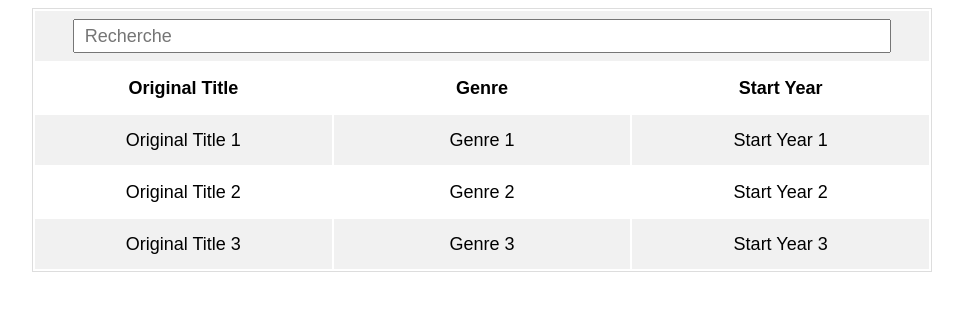
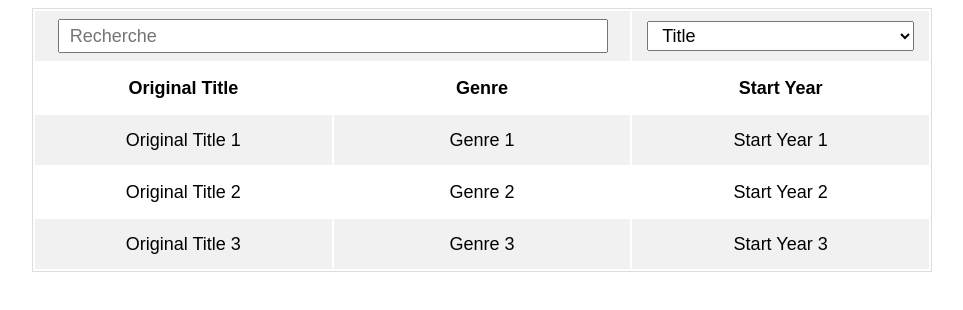
Before and after one commit to SimoMazil/angular-test, an Angular app: page / in a window 1280 px wide. Shown: the top 310 px of the page, without its empty margins (158-1121 px from the left). Built offline with nearby package versions, Linux system fonts and the light colour scheme.

Commit message:
add a filter by year

```diff
--- a/src/app/components/data-table/data-table.component.css
+++ b/src/app/components/data-table/data-table.component.css
@@ -17,7 +17,7 @@ table tr th, td{
   width: 33%;
 }
 
-table tr th input{
+table tr th input, select{
   width: 90%;
   height: 30px;
   padding-left: 10px;
--- a/src/app/components/data-table/data-table.component.html
+++ b/src/app/components/data-table/data-table.component.html
@@ -1,7 +1,13 @@
 <table>
   <thead>
     <tr>
-      <th colspan="3"><input type="text" placeholder="Recherche"></th>
+      <th colspan="2"><input type="text" placeholder="Recherche"></th>
+      <th>
+        <select>
+          <option>Title</option>
+          <option>Year</option>
+        </select>
+      </th>
     </tr>
     <tr>
       <th>Original Title</th>
```
